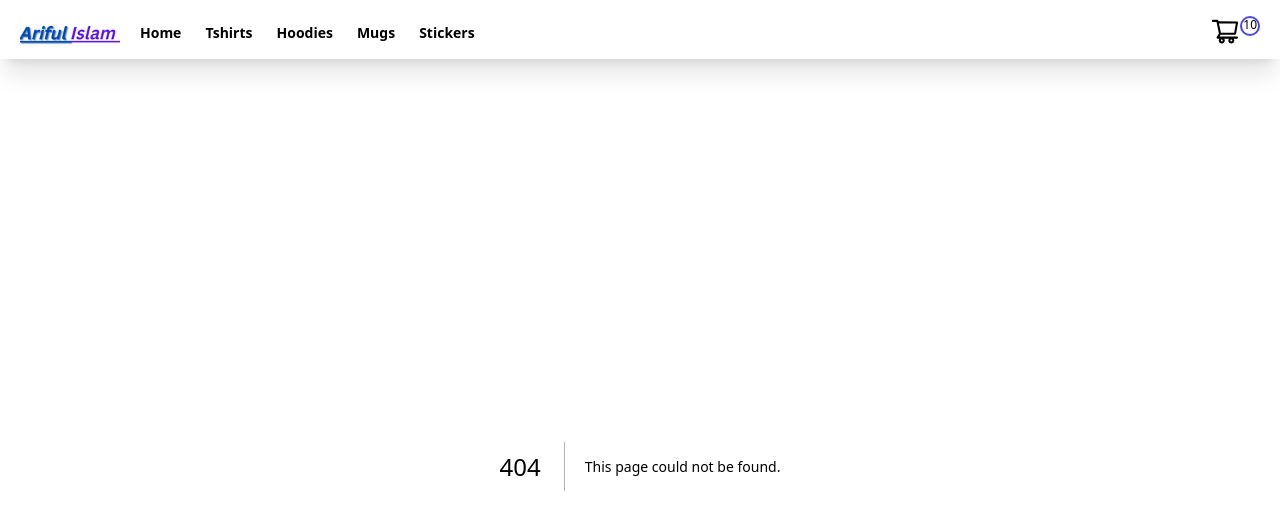
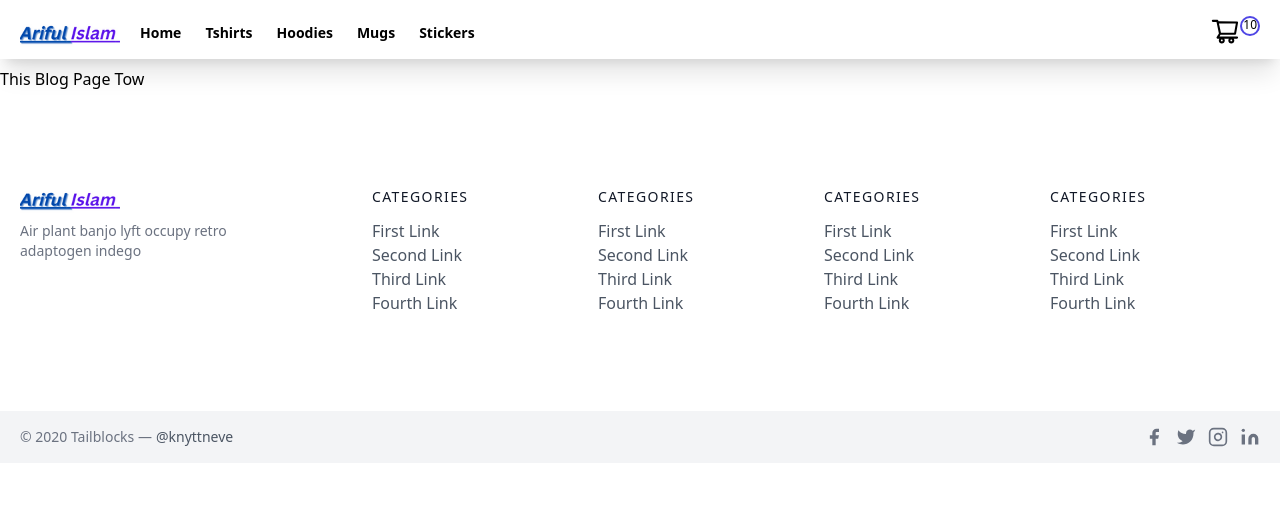
Before and after one commit to arifahan/codeswear, a Next.js app: page /blog2 in a window 1280 px wide. Before the commit this address had no page. Shown: the top 530 px of the page. Built offline with nearby package versions, Linux system fonts and the light colour scheme.

Commit message:
blog page 2 updated

```diff
--- /dev/null
+++ b/pages/blog2.js
@@ -0,0 +1,7 @@
+import React from "react";
+
+const blog2 = () => {
+  return <div>This Blog Page Tow</div>;
+};
+
+export default blog2;
```
